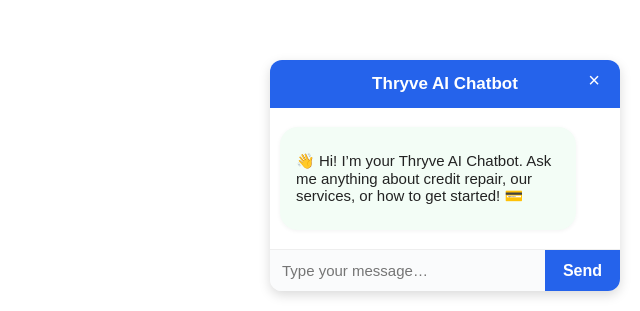
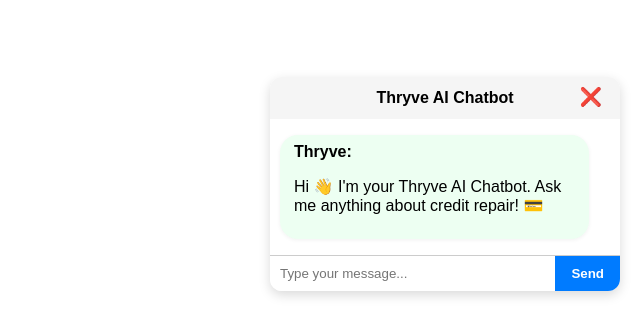
Before and after one commit to KINGjared88/newthryve, a Next.js app: page / in a window 1280 px wide. Shown: the part 489-800 px from the top of the page, without its empty margins (640-1280 px from the left). Built offline with nearby package versions, Linux system fonts and the light colour scheme.

Commit message:
Update index.js

```diff
--- a/pages/index.js
+++ b/pages/index.js
@@ -1,24 +1,20 @@
-// pages/index.js
-import React, { useState, useRef, useEffect } from "react";
+import { useState, useRef, useEffect } from "react";
 import ReactMarkdown from "react-markdown";
 
 export default function Home() {
   const [messages, setMessages] = useState([
-        {
-            role: "assistant",
-            content: "👋 Hi! I’m your Thryve AI Chatbot. Ask me anything about credit repair, our services, or how to get started! 💳"
-        }
+    { role: "assistant", content: "Hi 👋 I'm your Thryve AI Chatbot. Ask me anything about credit repair! 💳" }
   ]);
   const [input, setInput] = useState("");
+  const [loading, setLoading] = useState(false);
   const [open, setOpen] = useState(true);
-    const [loading, setLoading] = useState(false);
   const bottomRef = useRef(null);
 
   useEffect(() => {
     if (bottomRef.current) {
       bottomRef.current.scrollIntoView({ behavior: "smooth" });
     }
-    }, [messages, open]);
+  }, [messages]);
 
   const sendMessage = async () => {
     if (!input.trim() || loading) return;
@@ -26,19 +22,17 @@
     setMessages(newMessages);
     setInput("");
     setLoading(true);
+
     try {
       const res = await fetch("/api/chat", {
         method: "POST",
         headers: { "Content-Type": "application/json" },
-                body: JSON.stringify({ messages: newMessages })
+        body: JSON.stringify({ messages: newMessages }),
       });
       const data = await res.json();
-            setMessages([...newMessages, { role: "assistant", content: data.reply || "Sorry, I didn't catch that. Try again?" }]);
-        } catch (error) {
-            setMessages([
-                ...newMessages,
-                { role: "assistant", content: "⚠️ Error contacting server. Please try again." }
-            ]);
+      setMessages([...newMessages, { role: "assistant", content: data.reply }]);
+    } catch {
+      setMessages([...newMessages, { role: "assistant", content: "Error contacting server. Please try again." }]);
     }
     setLoading(false);
   };
@@ -49,143 +43,64 @@
 
   return (
     <div>
-            <div
-                style={{
-                    position: "fixed",
-                    bottom: "20px",
-                    right: "20px",
-                    zIndex: 9999,
-                    fontFamily: "sans-serif"
-                }}
-            >
+      <div style={{
+        position: "fixed", bottom: "20px", right: "20px", zIndex: 9999, fontFamily: "sans-serif"
+      }}>
         {open ? (
-                    <div
-                        style={{
-                            width: "350px",
-                            maxHeight: "500px",
-                            borderRadius: "12px",
-                            boxShadow: "0 4px 12px rgba(0,0,0,0.15)",
-                            backgroundColor: "#fff",
-                            display: "flex",
-                            flexDirection: "column",
-                            overflow: "hidden"
-                        }}
-                    >
-                        <div
-                            style={{
-                                padding: "14px",
-                                backgroundColor: "#2563eb",
-                                color: "#fff",
-                                fontWeight: "bold",
-                                fontSize: "17px",
-                                display: "flex",
-                                justifyContent: "center",
-                                alignItems: "center",
-                                position: "relative"
-                            }}
-                        >
+          <div style={{
+            width: "350px", maxHeight: "500px", borderRadius: "12px", boxShadow: "0 4px 12px rgba(0,0,0,0.15)", backgroundColor: "#fff", display: "flex", flexDirection: "column", overflow: "hidden"
+          }}>
+            <div style={{
+              padding: "12px", backgroundColor: "#f5f5f5", fontWeight: "bold", fontSize: "16px", display: "flex", justifyContent: "center", alignItems: "center", position: "relative"
+            }}>
               Thryve AI Chatbot
-                            <button
-                                onClick={() => setOpen(false)}
-                                style={{
-                                    position: "absolute",
-                                    right: "14px",
-                                    top: "8px",
-                                    background: "none",
-                                    border: "none",
-                                    fontSize: "20px",
-                                    color: "#fff",
-                                    cursor: "pointer"
-                                }}
-                                aria-label="Close chat"
-                            >
-                                ×
-                            </button>
+              <button onClick={() => setOpen(false)} style={{
+                position: "absolute", right: "12px", top: "8px", background: "none", border: "none", fontSize: "18px", cursor: "pointer"
+              }}>❌</button>
             </div>
             <div style={{
-                            flex: 1,
-                            padding: "12px 10px",
-                            overflowY: "auto",
-                            display: "flex",
-                            flexDirection: "column"
+              flex: 1, padding: "10px", overflowY: "auto", display: "flex", flexDirection: "column"
             }}>
               {messages.map((m, i) => (
-                                <div
-                                    key={i}
-                                    style={{
-                                        backgroundColor: m.role === "user" ? "#e0eaff" : "#f3fdf6",
-                                        color: "#232323",
-                                        padding: "10px 16px",
+                <div key={i} style={{
+                  backgroundColor: m.role === "user" ? "#e6f7ff" : "#edfff2",
+                  padding: "8px 14px",
                   borderRadius: "18px",
-                                        margin: "7px 0",
-                                        maxWidth: "80%",
+                  margin: "6px 0",
+                  maxWidth: "85%",
                   alignSelf: m.role === "user" ? "flex-end" : "flex-start",
-                                        wordBreak: "break-word",
-                                        boxShadow: "0 1px 4px rgba(0,0,0,0.05)",
-                                        fontSize: "15px",
-                                        fontWeight: 400
-                                    }}
-                                >
-                                    <ReactMarkdown
-                                        components={{
-                                            a: ({ node, ...props }) => (
-                                                <a
-                                                    {...props}
-                                                    style={{ color: "#2563eb", fontWeight: "bold" }}
-                                                    target="_blank"
-                                                    rel="noopener noreferrer"
-                                                />
-                                            )
-                                        }}
-                                    >
-                                        {m.content}
-                                    </ReactMarkdown>
+                  whiteSpace: "pre-wrap",
+                  boxShadow: "0 1px 4px rgba(0,0,0,0.06)",
+                }}>
+                  <strong>{m.role === "user" ? "You" : "Thryve"}:</strong>
+                  <ReactMarkdown>{m.content}</ReactMarkdown>
                 </div>
               ))}
-                            {loading && (
-                                <div
-                                    style={{
-                                        color: "#aaa",
-                                        fontStyle: "italic",
-                                        margin: "10px",
-                                        fontSize: "14px"
-                                    }}
-                                >
-                                    Typing…
-                                </div>
-                            )}
               <div ref={bottomRef} />
             </div>
-                        <div style={{ display: "flex", borderTop: "1px solid #eee", background: "#fafbfc" }}>
+            <div style={{ display: "flex", borderTop: "1px solid #ccc" }}>
               <input
                 type="text"
-                                placeholder="Type your message…"
+                placeholder="Type your message..."
                 value={input}
                 onChange={(e) => setInput(e.target.value)}
-                                onKeyDown={handleKeyPress}
-                                style={{
-                                    flex: 1,
-                                    padding: "12px",
-                                    border: "none",
-                                    fontSize: "15px",
-                                    background: "transparent"
-                                }}
+                onKeyPress={handleKeyPress}
+                style={{ flex: 1, padding: "10px", border: "none" }}
                 disabled={loading}
               />
               <button
                 onClick={sendMessage}
                 disabled={loading}
                 style={{
-                                    padding: "0 18px",
-                                    backgroundColor: "#2563eb",
+                  padding: "10px 16px",
+                  backgroundColor: "#007bff",
                   color: "#fff",
                   border: "none",
-                                    cursor: loading ? "default" : "pointer",
-                                    fontSize: "16px",
-                                    fontWeight: "bold"
+                  cursor: "pointer",
+                  fontWeight: "bold",
                 }}
               >
-                                {loading ? "…" : "Send"}
+                {loading ? "..." : "Send"}
               </button>
             </div>
           </div>
@@ -193,15 +108,14 @@
           <button
             onClick={() => setOpen(true)}
             style={{
-                            backgroundColor: "#2563eb",
+              backgroundColor: "#007bff",
               color: "#fff",
               border: "none",
-                            padding: "13px 22px",
-                            borderRadius: "28px",
+              padding: "12px 18px",
+              borderRadius: "25px",
               cursor: "pointer",
               fontWeight: "bold",
-                            fontSize: "15px",
-                            boxShadow: "0 2px 6px rgba(0,0,0,0.12)"
+              boxShadow: "0 2px 6px rgba(0,0,0,0.12)",
             }}
           >
             💬 Thryve Chatbot
```
Lines whose indentation alone changed are shown as unchanged.
